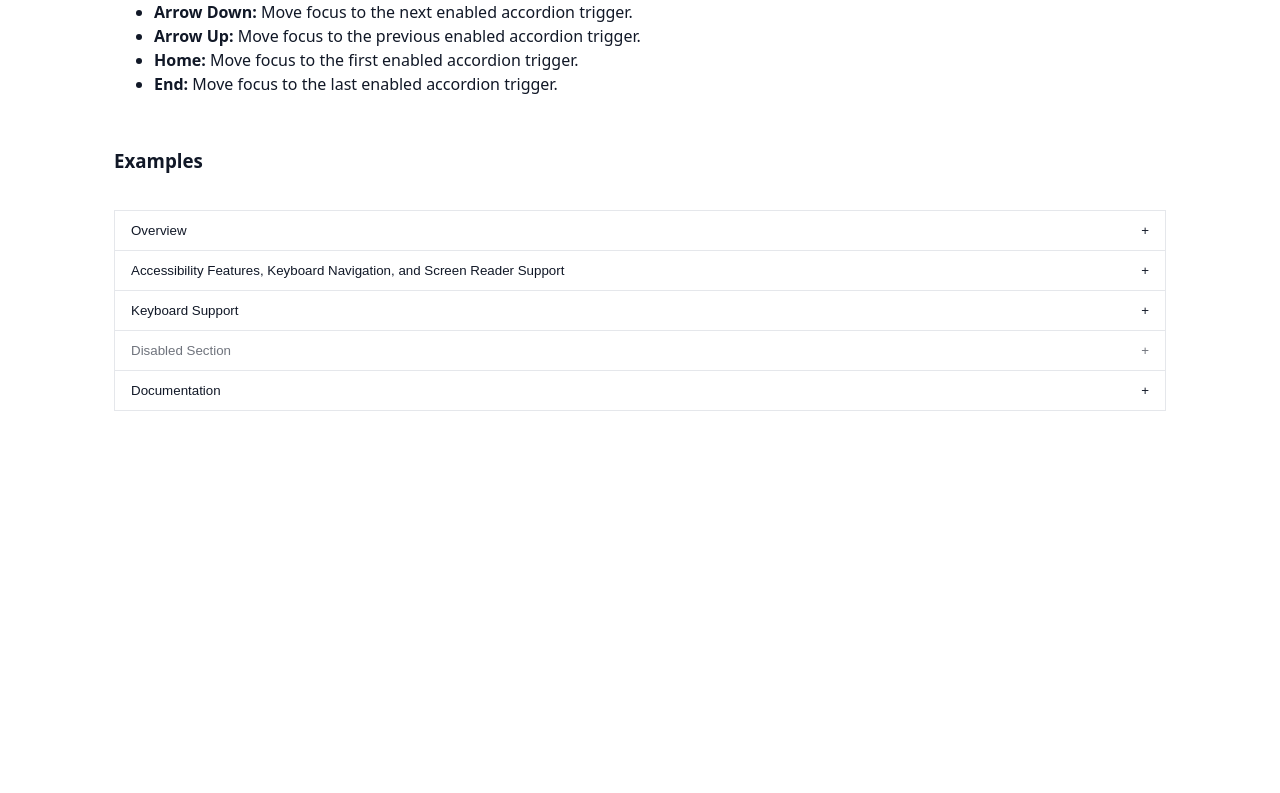
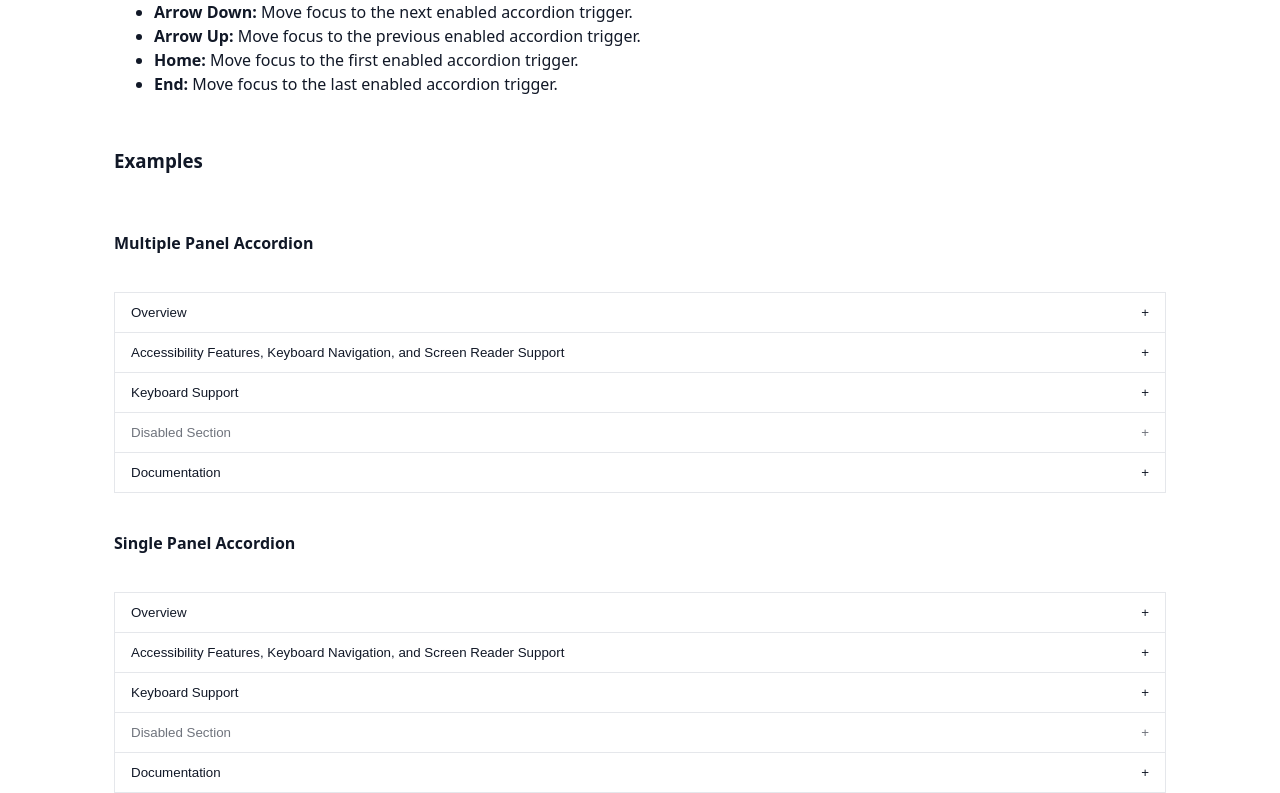
Before and after one commit to rpcorr/accessible-templates, a React (Vite) app: page /accordion in a window 1280 px wide. Shown: the part 987-1780 px from the top of the page. Before the commit the page ends 1398 px from the top, so only its background shows below. Built offline with nearby package versions, Linux system fonts and the light colour scheme.

Commit message:
Add single-panel Accordion option

```diff
--- a/src/components/Accordion/Accordion.tsx
+++ b/src/components/Accordion/Accordion.tsx
@@ -10,9 +10,10 @@ type AccordionItem = {
 
 type AccordionProps = {
   items: AccordionItem[];
+  multiple?: boolean;
 };
 
-export function Accordion({ items }: AccordionProps) {
+export function Accordion({ items, multiple = true }: AccordionProps) {
   const [openItems, setOpenItems] = useState<string[]>([]);
   const accordionId = useId();
 
@@ -23,11 +24,17 @@ export function Accordion({ items }: AccordionProps) {
     .filter((index): index is number => index !== null);
 
   function toggleItem(id: string) {
-    setOpenItems((current) =>
-      current.includes(id)
-        ? current.filter((itemId) => itemId !== id)
-        : [...current, id],
-    );
+    setOpenItems((current) => {
+      if (current.includes(id)) {
+        return current.filter((itemId) => itemId !== id);
+      }
+
+      if (!multiple) {
+        return [id];
+      }
+
+      return [...current, id];
+    });
   }
 
   function focusItem(index: number) {
--- a/src/examples/Accordion/AccordionExamples.tsx
+++ b/src/examples/Accordion/AccordionExamples.tsx
@@ -78,7 +78,13 @@ export function AccordionExamples() {
 
   return (
     <div className="stack">
+      <h4>Multiple Panel Accordion</h4>
+
       <Accordion items={items} />
+
+      <h4>Single Panel Accordion</h4>
+
+      <Accordion items={items} multiple={false} />
     </div>
   );
 }
```
